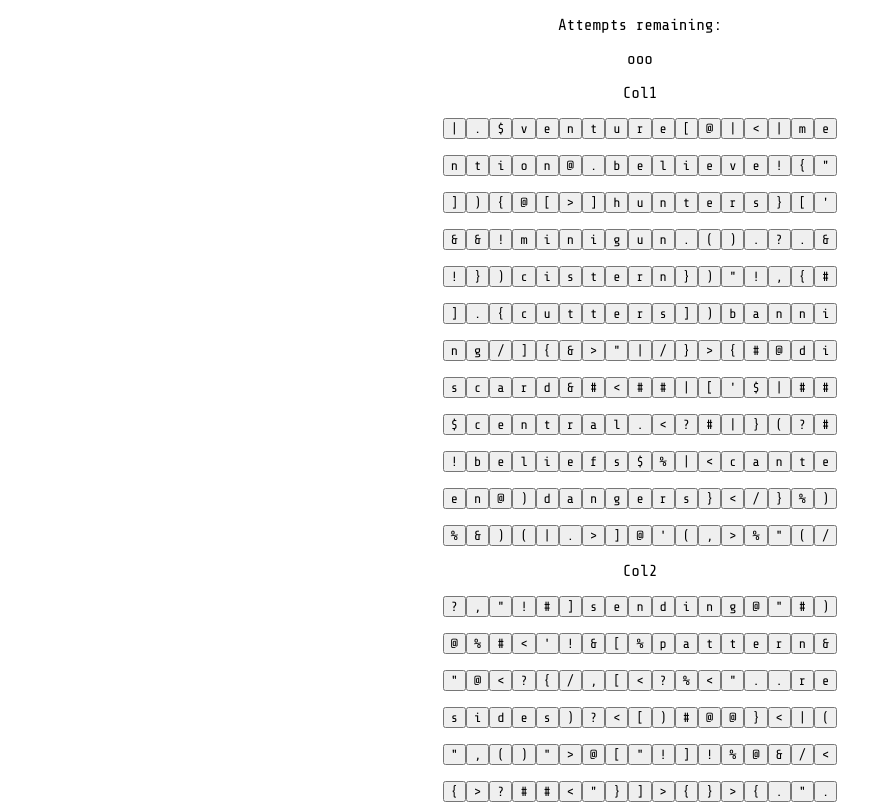
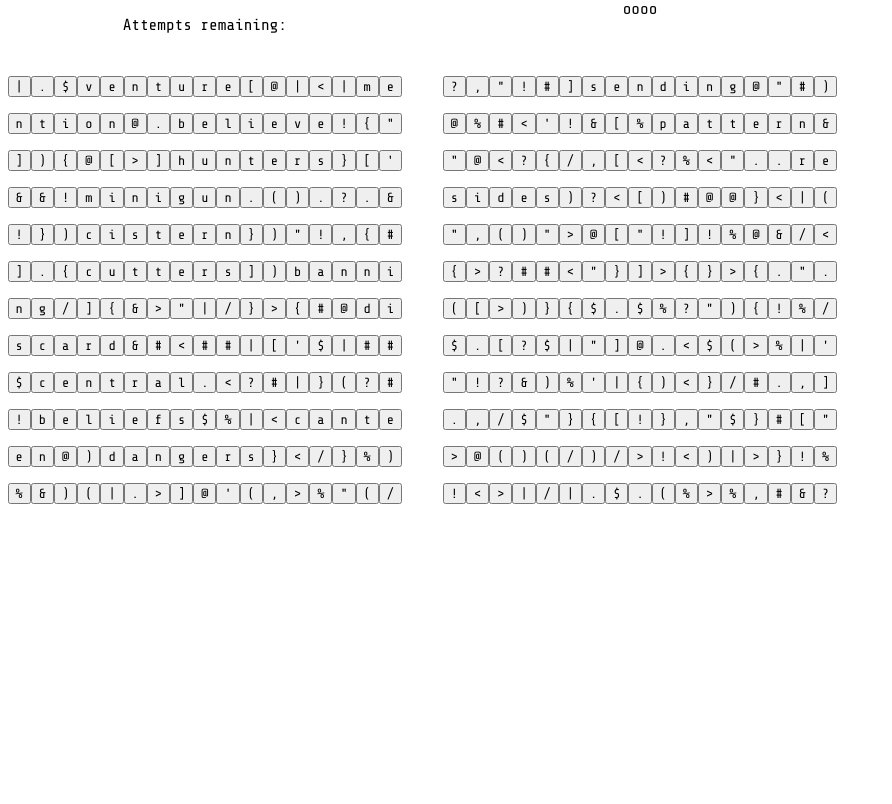
Before and after one commit to Aadiyat/hacking-minigame, a React (Create React App) app: page / in a window 1280 px wide. Shown: the top 804 px of the page, without its empty margins (0-892 px from the left). Built offline with nearby package versions, Linux system fonts and the light colour scheme.

Commit message:
created grid layout for game logic components

```diff
--- a/src/components/Output.jsx
+++ b/src/components/Output.jsx
@@ -6,7 +6,7 @@ function Output(props){
     const results = props.results.map((result, i)=>{
         return (<li key = {i}><Result guess ={result.guess} numMatches = {result.numMatches}></Result></li>)
     })
-    return (<div>
+    return (<div className = {props.className}>
                 <ol>{results}</ol>
             </div>);
 }
--- a/src/components/RemainingAttempts.jsx
+++ b/src/components/RemainingAttempts.jsx
@@ -5,7 +5,7 @@ function RemainingAttempts(props){
     for(let i = 0; i < props.numAttempts; i++){
         attempts.push(<span className="attempt-bullet">o</span>)
     }
-    return (<div>{attempts}</div>)
+    return (<div className={props.className}>{attempts}</div>)
 }
 
 export default RemainingAttempts
--- a/src/components/RemainingAttemptsText.jsx
+++ b/src/components/RemainingAttemptsText.jsx
@@ -1,7 +1,7 @@
 import React from 'react'
 
-function RemainingAttemptsText(){
-    return (<p>Attempts remaining:</p>)
+function RemainingAttemptsText(props){
+    return (<p className = {props.className}>Attempts remaining:</p>)
 }
 
 export default RemainingAttemptsText;
--- a/src/components/Screen.jsx
+++ b/src/components/Screen.jsx
@@ -1,5 +1,5 @@
 import React from 'react';
-import Column from './Column.jsx'
+import SymbolColumn from './SymbolColumn.jsx'
 import Output from './Output.jsx';
 import RemainingAttempts from './RemainingAttempts.jsx';
 import RemainingAttemptsText from './RemainingAttemptsText.jsx';
@@ -18,21 +18,19 @@ class Screen extends React.Component{
             symbolArray: this.fillSymbolArray(indices),
             results: [],
             isGameWon: false,
-            tries: 3,
+            tries: 4,
         };
     }
 
     render(){
         const firstHalf = this.state.symbolArray.slice(0,Math.floor(gameParameters.symbolArrayLength/2));
         const secondHalf = this.state.symbolArray.slice(Math.floor(gameParameters.symbolArrayLength/2), gameParameters.symbolArrayLength);
-        return (<div>
-                    <RemainingAttemptsText/>
-                    <RemainingAttempts numAttempts = {this.state.tries}/>
-                    <p>Col1</p>
-                    <Column symbolSubArray = {firstHalf} onClick = {(lineIdx, charIdx)=>this.handleClick(0, lineIdx, charIdx)}></Column>
-                    <p>Col2</p>
-                    <Column symbolSubArray = {secondHalf} onClick ={(lineIdx, charIdx)=>this.handleClick(1, lineIdx, charIdx)}></Column>
-                    <Output results = {this.state.results}/>
+        return (<div className="game-board">
+                    <RemainingAttemptsText className = "remaining-attempts-text"/>
+                    <RemainingAttempts className = "remaining-attempts" numAttempts = {this.state.tries}/>
+                    <SymbolColumn className="first-symbol-column" symbolSubArray = {firstHalf} onClick = {(lineIdx, charIdx)=>this.handleClick(0, lineIdx, charIdx)}></SymbolColumn>
+                    <SymbolColumn className="second-symbol-column" symbolSubArray = {secondHalf} onClick ={(lineIdx, charIdx)=>this.handleClick(1, lineIdx, charIdx)}></SymbolColumn>
+                    <Output className="output-column" results = {this.state.results}/>
                 </div>);
     }
 
--- a/src/components/Column.jsx
+++ b/src/components/SymbolColumn.jsx
@@ -4,12 +4,12 @@ import Line from './Line.jsx'
 
 import * as gameParameters from './gameParameters.js'
 
-class Column extends React.Component{
+class SymbolColumn extends React.Component{
 
     render(){
         return (
             // TODO: render lines in a more programmatic way. This isn't great.
-            <div>
+            <div className = {this.props.className}>
                 {this.renderLine(0)}
                 {this.renderLine(1)}
                 {this.renderLine(2)}
@@ -32,4 +32,4 @@ class Column extends React.Component{
     }
 }
 
-export default Column;
+export default SymbolColumn;
--- a/src/index.css
+++ b/src/index.css
@@ -22,3 +22,34 @@ code {
 button{
   font-family:inherit;
 }
+
+.game-board{
+  display:grid;
+  grid-template-columns: 1fr 1fr 1fr;
+  gap: 2%;
+}
+
+.remaining-attempts-text{
+  grid-column: 1;
+  grid-row: 1;
+}
+
+.remaining-attempts{
+  grid-column: 2;
+  grid-row: 1;
+}
+
+.first-symbol-column{
+  grid-column:1;
+  grid-row:2;
+}
+
+.second-symbol-column{
+ grid-column:2;
+ grid-row:2;
+}
+
+.output-column{
+  grid-column:3;
+  grid-row:2;
+}
```
